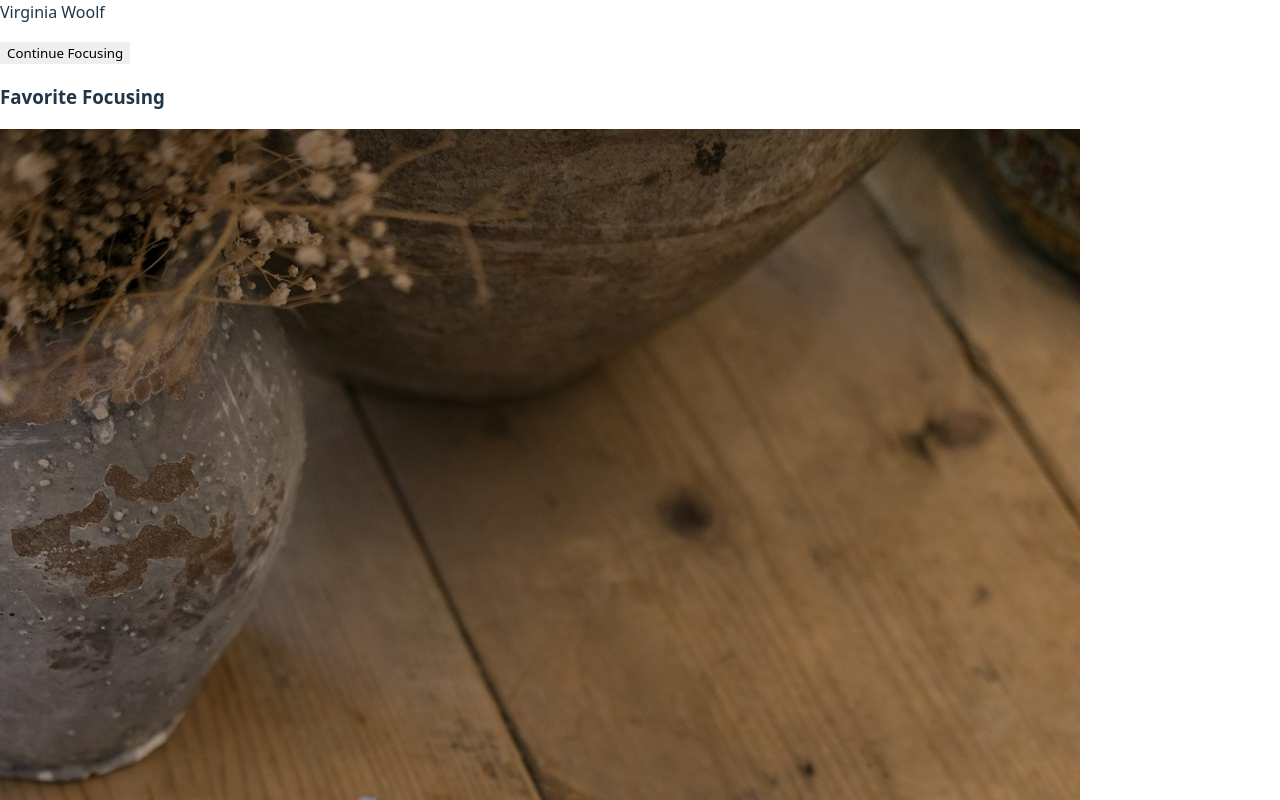
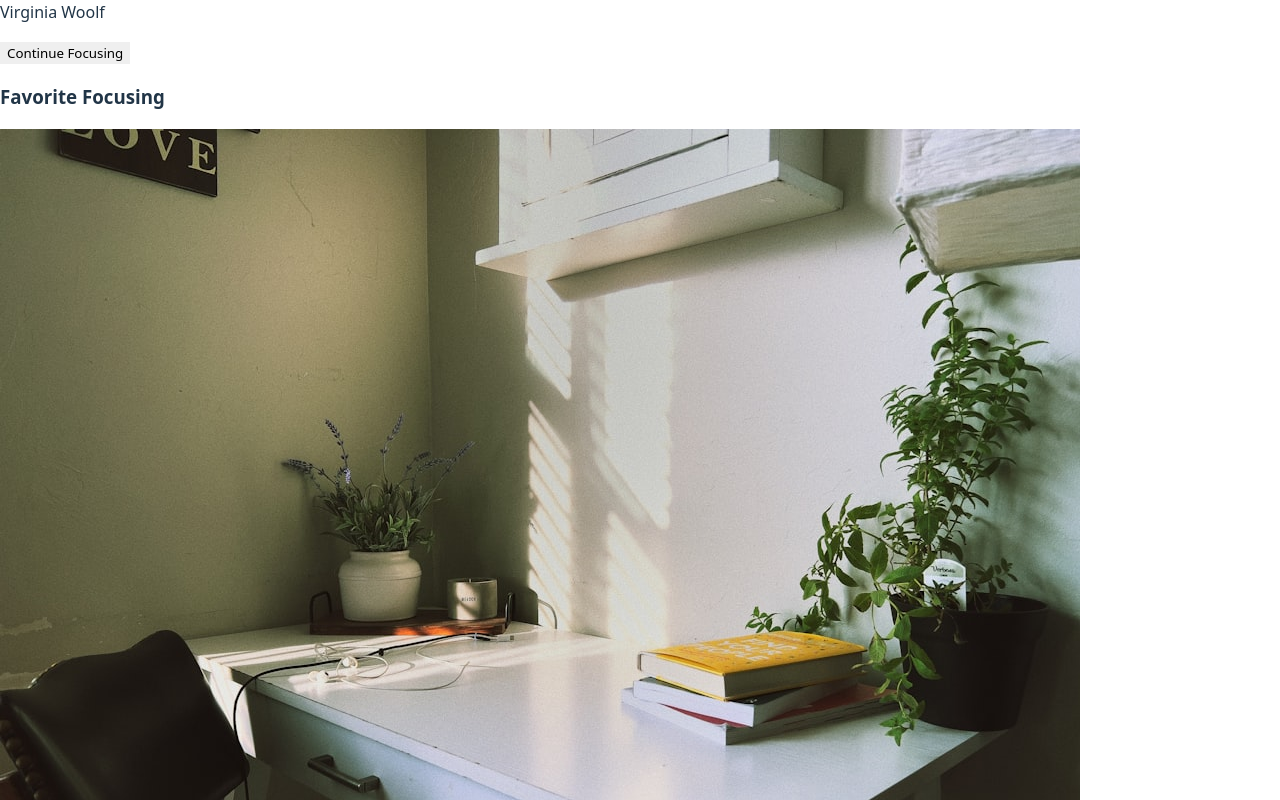
Before and after one commit to JinXGyo/FE, a React (Vite) app: page /home in a window 1280 px wide. Shown: the part 1840-2640 px from the top of the page. Built offline with nearby package versions, Linux system fonts and the light colour scheme; the HTML template or start-up script is replaced by a standard one; a web font is replaced by a local one.

Commit message:
Home 화면 완성

```diff
--- a/src/features/home/components/BookmarkedSection.tsx
+++ b/src/features/home/components/BookmarkedSection.tsx
@@ -1,14 +1,17 @@
 import { StudyCard } from "./StudyCard";
-import type { Card } from "../types"
+import type { Card, BrainStormingCard } from "../types"
+import { CardMetaData } from "./CardMetaData";
+import type { ReactNode } from "react";
 
-type BookmarkGridProps = {
+type BookmarkedSectionProps = {
 
     title : string;
     cards : Card[];
+    renderBookmarkedMetaData?: (card: BrainStormingCard) => ReactNode;
 
 }
 
-export function BookmarkedSection( {title, cards} : BookmarkGridProps ){
+export function BookmarkedSection( {title, cards, renderBookmarkedMetaData} : BookmarkedSectionProps ){
 
     return(
 
@@ -32,8 +35,9 @@ export function BookmarkedSection( {title, cards} : BookmarkGridProps ){
 
                 {cards.map((card) => (
 
-                    <StudyCard key={card.id} card={card} variant="bookmarked"/>
-
+                    <StudyCard key={card.id} card={card} variant="bookmarked">
+                        {renderBookmarkedMetaData?.(card as BrainStormingCard)}
+                    </StudyCard>
                 ))}
 
             </div>
--- /dev/null
+++ b/src/features/home/components/CardMetaData.tsx
@@ -0,0 +1,35 @@
+import membersIcon from "../assets/membersIcon.svg"
+import commentsIcon from "../assets/commentsIcon.svg"
+
+type CardMetaDataProps = {
+
+    members: number;
+    comments: number;
+
+}
+
+export function CardMetaData({ members, comments } : CardMetaDataProps){
+
+    return(
+
+        <div className="flex items-center gap-2 mt-2">
+
+            <div className="flex flex-row">
+                <img src={membersIcon} className="mr-1"/>
+                <span className="font-inter text-xs text-[#6B5D4F]">
+                    {members} members
+                </span>
+            </div>
+
+            <div className="flex flex-row">
+                <img src={commentsIcon} className="mr-1"/>
+                <span className="font-inter text-xs text-[#6B5D4F]">
+                    {comments} comments
+                </span>
+            </div>
+
+        </div>
+
+    )
+
+}
--- a/src/features/home/components/RecentSection.tsx
+++ b/src/features/home/components/RecentSection.tsx
@@ -1,15 +1,18 @@
 import { StudyCard } from "./StudyCard"
-import type { Card } from "../types"
+import type { Card, BrainStormingCard } from "../types"
+import { CardMetaData } from "./CardMetaData";
+import type { ReactNode } from "react";
 
 type RecentSectionProps = {
 
     card : Card;
     title : string;
     actionLabel : string;
+    renderRecentMetaData?: (card: BrainStormingCard) => ReactNode;
 
 }
 
-export function RecentSection( {card, title, actionLabel} : RecentSectionProps, ){
+export function RecentSection( {card, title, actionLabel, renderRecentMetaData} : RecentSectionProps ){
 
     return(
 
@@ -30,7 +33,9 @@ export function RecentSection( {card, title, actionLabel} : RecentSectionProps,
                 variant="recent"
                 card={card}
                 actionLabel={actionLabel}
-            />
+            >
+                {renderRecentMetaData?.(card as BrainStormingCard)}
+            </StudyCard>
 
         </div>
 
--- a/src/features/home/components/StudyCard.tsx
+++ b/src/features/home/components/StudyCard.tsx
@@ -52,9 +52,11 @@ export function StudyCard( { variant, card, actionLabel, children } : StudyCardP
                     {card.title}
                 </h4>
 
-                <p className="font-inter text-xs text=[#6B5D4F]">
+                <p className="font-inter text-xs text=[#6B5D4F] mt-2">
                     {card.author}
                 </p>
+
+                {children}
 
                 {isRecent && (
                     <button className="
@@ -65,7 +67,7 @@ export function StudyCard( { variant, card, actionLabel, children } : StudyCardP
                         text-sm
                         px-3
                         py-1.5
-                        mt-8
+                        mt-6
                         "
                     >
                         {actionLabel}
--- a/src/features/home/components/StudySection.tsx
+++ b/src/features/home/components/StudySection.tsx
@@ -1,7 +1,8 @@
 import {SectionHeader} from "./SectionHeader.tsx"
 import {RecentSection} from "./RecentSection.tsx"
 import {BookmarkedSection} from "./BookmarkedSection.tsx"
-import type {Card} from "../types"
+import type { BrainStormingCard, Card } from "../types"
+import type { ReactNode } from "react"
 
 type LearningSectionProps = {
 
@@ -13,6 +14,8 @@ type LearningSectionProps = {
     bookmarkedCards : Card[];
     actionLabel : string;
 
+    renderRecentMetaData?: (card: BrainStormingCard) => ReactNode;
+    renderBookmarkedMetaData?: (card: BrainStormingCard) => ReactNode;
 }
 
 export function StudySection( {
@@ -21,7 +24,9 @@ export function StudySection( {
     description,
     recentCard,
     bookmarkedCards,
-    actionLabel
+    actionLabel,
+    renderRecentMetaData,
+    renderBookmarkedMetaData
 } : LearningSectionProps ) {
     return(
 
@@ -38,9 +43,9 @@ export function StudySection( {
 
             <SectionHeader icon={icon} title={title} description={description}/>
 
-            <RecentSection title={title} card={recentCard} actionLabel={actionLabel}/>
+            <RecentSection title={title} card={recentCard} actionLabel={actionLabel} renderRecentMetaData={renderRecentMetaData}/>
 
-            <BookmarkedSection title={title} cards={bookmarkedCards}/>
+            <BookmarkedSection title={title} cards={bookmarkedCards} renderBookmarkedMetaData={renderBookmarkedMetaData}/>
 
         </section>
     )
--- a/src/pages/HomePage/HomePage.tsx
+++ b/src/pages/HomePage/HomePage.tsx
@@ -2,39 +2,79 @@ import { QuoteBanner } from "../../features/home/components/QuoteBanner.tsx"
 import { StudySection } from "../../features/home/components/StudySection.tsx"
 import FocusingIcon from "../../assets/focusingIcon.svg"
 import BrainStormingIcon from "../../assets/brainstormingIcon.svg"
+import { CardMetaData } from "../../features/home/components/CardMetaData.tsx"
 
 {/* Mock Data */}
 
 import book1 from "@/mock/book1.jpg";
 import book2 from "@/mock/book2.jpg";
 import book3 from "@/mock/book3.jpg";
+import mockRecentCardImage from "@/mock/mockRecentCardImage.jpg"
+import type { BrainStormingCard, FocusingCard } from "../../features/home/types.ts"
 
-const recentCard =
+const recentCardOfFocusing: FocusingCard =
   {
     id: "r1",
     title: "To the Lighthouse",
     author: "Virginia Woolf",
-    thumbnail: book1,
+    thumbnail: mockRecentCardImage,
   };
 
-const bookmarkedCards = [
+const bookmarkedCardsOfFocusing: FocusingCard[] = [
   {
     id: "f1",
     title: "Pride and Prejudice",
     author: "Jane Austen",
-    thumbnail: book2,
+    thumbnail: book1,
   },
   {
     id: "f2",
     title: "Hamlet",
     author: "William Shakespeare",
-    thumbnail: book3,
+    thumbnail: book2,
   },
   {
     id: "f3",
     title: "Ulysses",
     author: "James Joyce",
+    thumbnail: book3,
+  },
+];
+
+const recentCard: BrainStormingCard =
+  {
+    id: "r1",
+    title: "To the Lighthouse",
+    author: "Virginia Woolf",
+    thumbnail: mockRecentCardImage,
+    members: 5,
+    comments: 32
+  };
+
+const bookmarkedCards: BrainStormingCard[] = [
+  {
+    id: "f1",
+    title: "Pride and Prejudice",
+    author: "Jane Austen",
     thumbnail: book1,
+    members: 4,
+    comments: 10
+  },
+  {
+    id: "f2",
+    title: "Hamlet",
+    author: "William Shakespeare",
+    thumbnail: book2,
+    members: 3,
+    comments: 4
+  },
+  {
+    id: "f3",
+    title: "Ulysses",
+    author: "James Joyce",
+    thumbnail: book3,
+    members: 4,
+    comments: 6
   },
 ];
 
@@ -51,8 +91,8 @@ export default function HomePage(){
                 title="Focusing"
                 description="Individual AI-assisted study"
                 actionLabel="Continue Focusing"
-                recentCard={recentCard}
-                bookmarkedCards={bookmarkedCards}
+                recentCard={recentCardOfFocusing}
+                bookmarkedCards={bookmarkedCardsOfFocusing}
             />
 
             <StudySection
@@ -62,8 +102,19 @@ export default function HomePage(){
                 actionLabel="Join Discussion"
                 recentCard={recentCard}
                 bookmarkedCards={bookmarkedCards}
-
-            />
+                renderRecentMetaData={(card) => (
+                  <CardMetaData
+                    members={card.members}
+                    comments={card.comments}
+                  />
+                )}
+                renderBookmarkedMetaData={(card) => (
+                  <CardMetaData
+                    members={card.members}
+                    comments={card.comments}
+                  />
+                )}
+                          />
 
         </div>
     )
```
Also changed, not shown: src/features/home/types.ts (+8 -0 lines), src/features/home/assets/commentsIcon.svg (added), src/features/home/assets/membersIcon.svg (added).
